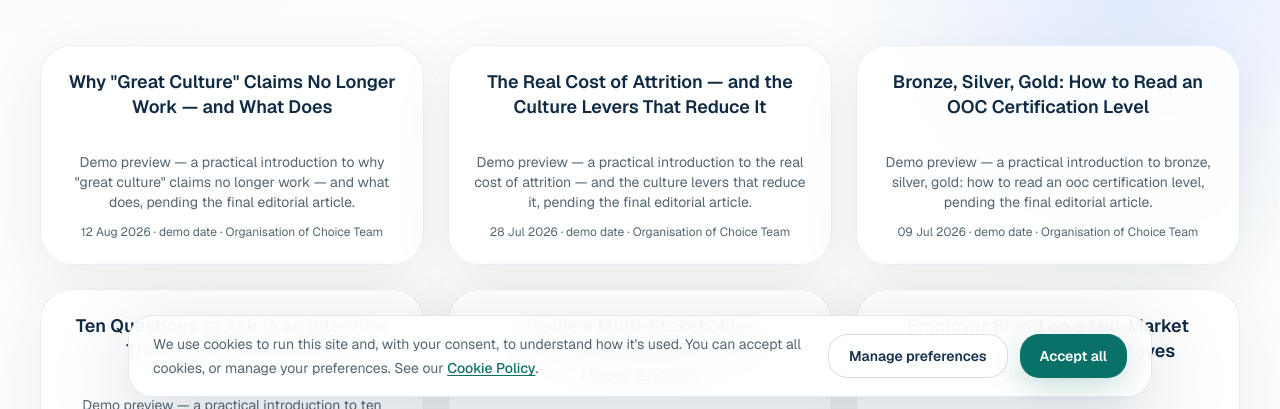
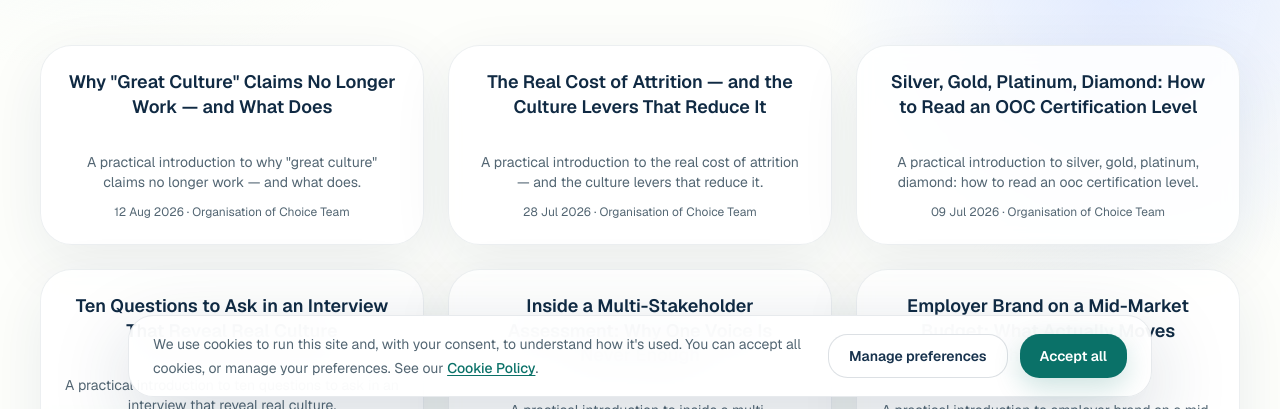
Before and after one commit to nesora-ops/ooc_website, a Next.js app: page /resources/blog in a window 1280 px wide. Shown: the part 391-800 px from the top of the page. Built offline with nearby package versions, Linux system fonts and the light colour scheme; no server answers.

Commit message:
content: update blog tier references

```diff
--- a/src/data/blog-posts.ts
+++ b/src/data/blog-posts.ts
@@ -3,7 +3,7 @@
 // Titles are verbatim from the source doc
 // (758ab571-OOCWebsiteContentConsolidated.pdf, "Blog — launch article titles").
 // BACKEND TODO: the source supplies titles only. Teasers and dates below are
-// clearly labelled demo editorial data and must be replaced by CMS records.
+// temporary editorial content and must be replaced by CMS records.
 
 export type BlogPost = {
   slug: string;
@@ -11,13 +11,12 @@ export type BlogPost = {
   teaser: string;
   date: string;
   author: string;
-  isDemo: true;
 };
 
 const titles = [
   'Why "Great Culture" Claims No Longer Work — and What Does',
   "The Real Cost of Attrition — and the Culture Levers That Reduce It",
-  "Bronze, Silver, Gold: How to Read an OOC Certification Level",
+  "Silver, Gold, Platinum, Diamond: How to Read an OOC Certification Level",
   "Ten Questions to Ask in an Interview That Reveal Real Culture",
   "Inside a Multi-Stakeholder Assessment: Why One Voice Is Never Enough",
   "Employer Brand on a Mid-Market Budget: What Actually Moves the Needle",
@@ -33,13 +32,12 @@ const slugify = (title: string) =>
     .replace(/[^a-z0-9]+/g, "-")
     .replace(/^-|-$/g, "");
 
-const demoDates = ["12 Aug 2026", "28 Jul 2026", "09 Jul 2026", "24 Jun 2026", "05 Jun 2026"];
+const publicationDates = ["12 Aug 2026", "28 Jul 2026", "09 Jul 2026", "24 Jun 2026", "05 Jun 2026"];
 
 export const blogPosts: BlogPost[] = titles.map((title, index) => ({
   slug: slugify(title),
   title,
-  teaser: `Demo preview — a practical introduction to ${title.toLowerCase()}, pending the final editorial article.`,
-  date: `${demoDates[index % demoDates.length]} · demo date`,
+  teaser: `A practical introduction to ${title.toLowerCase()}.`,
+  date: publicationDates[index % publicationDates.length],
   author: "Organisation of Choice Team",
-  isDemo: true,
 }));
```
